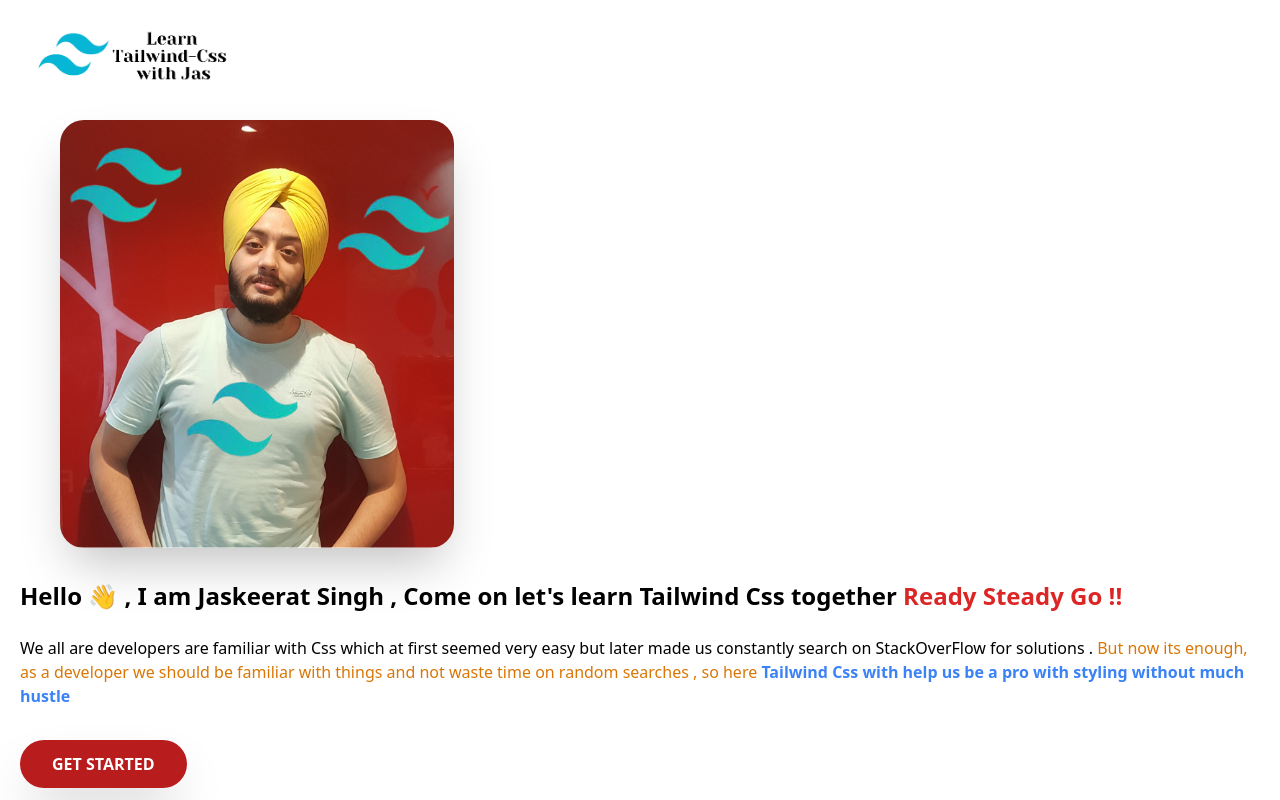
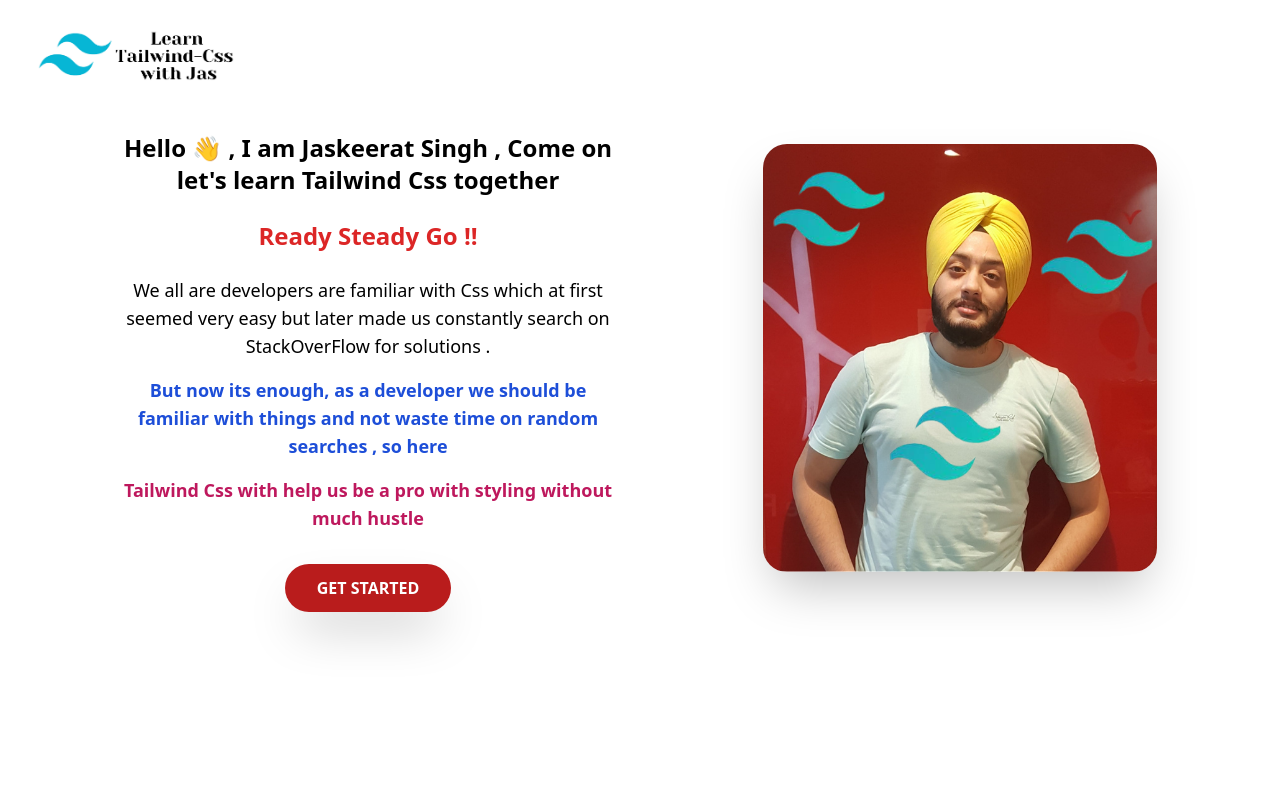
Before and after one commit to Jassi10000-zz/Learn-TailwindCss-with-Jas, a website built with Vite: page index.html in a window 1280 px wide. Built offline with nearby package versions, Linux system fonts and the light colour scheme.

Commit message:
completed level3 ⭐

```diff
--- a/index.html
+++ b/index.html
@@ -10,19 +10,26 @@
         <link href="/css/tailwind.css" rel="stylesheet">
     </head>
     <body class="bg-white">
-        <div class="px-5 py-1">
-            <img class="h-24 w-46" src="./images/tailwind-Css.png" alt="Tailwind-Css-with-Js">
-            <img class="mt-5 ml-10 rounded-3xl shadow-2xl" src="./images/jas.jpg" alt="">
-            <h1 class="mt-8 text-2xl font-bold">Hello 👋 , I am Jaskeerat Singh , Come on let's learn Tailwind Css together
-                <span class="text-red-600">Ready Steady Go !!</span>
-            </h1>
-            <p class="mt-6">We all are developers are familiar with Css which at first seemed very easy but later made us constantly search on StackOverFlow for solutions .
-                <span class="text-yellow-600">But now its enough, as a developer we should be familiar with things and not waste time on random searches , so here </span>
-                <span class="text-blue-500 font-bold">Tailwind Css with help us be a pro with styling without much hustle </span>
-            </p>
-            <div class="mt-8">
-                <a class="inline-block bg-red-700 text-white px-8 py-3 rounded-3xl shadow-2xl uppercase font-bold" href="https://github.com/Jassi10000/Learn-TailwindCss-with-Jas">Get started</a>
+        <div class="grid lg:grid-cols-2">
+            <div class="px-5 py-1">
+                <img class="h-24 w-56" src="./images/tailwind-Css.png" alt="Tailwind-Css-with-Js">
+                <img class="mt-5 mx-auto lg:pt-20 rounded-3xl shadow-2xl lg:hidden" src="./images/jas.jpg" alt="">
+                <div class="lg:ml-24">
+                    <h1 class="mt-8 text-2xl font-bold text-center">Hello 👋 , I am Jaskeerat Singh , Come on let's learn Tailwind Css together
+                        <span class="text-red-600 block mt-6 mb-6 font-extrabold">Ready Steady Go !!</span>
+                    </h1>
+                    <p class="mt-6 text-lg text-center">We all are developers are familiar with Css which at first seemed very easy but later made us constantly search on StackOverFlow for solutions .
+                        <span class="text-blue-700 font-bold block mt-4 mb-4">But now its enough, as a developer we should be familiar with things and not waste time on random searches , so here </span>
+                        <span class="text-pink-700 font-bold">Tailwind Css with help us be a pro with styling without much hustle </span>
+                    </p>
+                    <div class="mt-8 flex justify-center">
+                        <a class="inline-block justify-center mb-10 bg-red-700 text-white px-8 py-3 rounded-3xl shadow-2xl uppercase font-bold" href="https://github.com/Jassi10000/Learn-TailwindCss-with-Jas">Get started</a>
+                    </div>
+                </div>
+            </div>
+            <div class="hidden lg:block lg:mt-36 lg:mx-auto">
+                <img class="lg:rounded-3xl lg:shadow-2xl" src="./images/jas.jpg" alt="">
             </div>
         </div>
     </body>
-</html>
+    </html>
```
